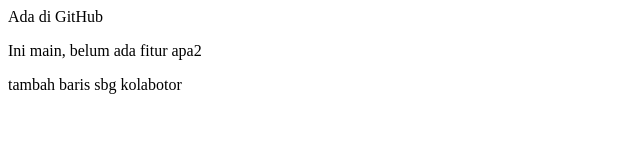
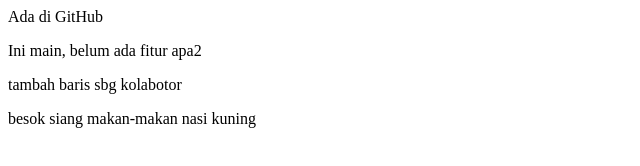
Before and after one commit to hansjuwi/belajargit-1, a plain HTML site: page index.html in a window 1280 px wide. Shown: the whole page, without its empty margins (0-640 px from the left). Drawn offline with Linux system fonts and the light colour scheme.

Commit message:
Update index.html

```diff
--- a/index.html
+++ b/index.html
@@ -2,4 +2,5 @@
 <p>Ada di GitHub</p>
   <p>Ini main, belum ada fitur apa2</p>
   <p> tambah baris sbg kolabotor</p>
+  <p> besok siang makan-makan nasi kuning </p>
 </html>
```
